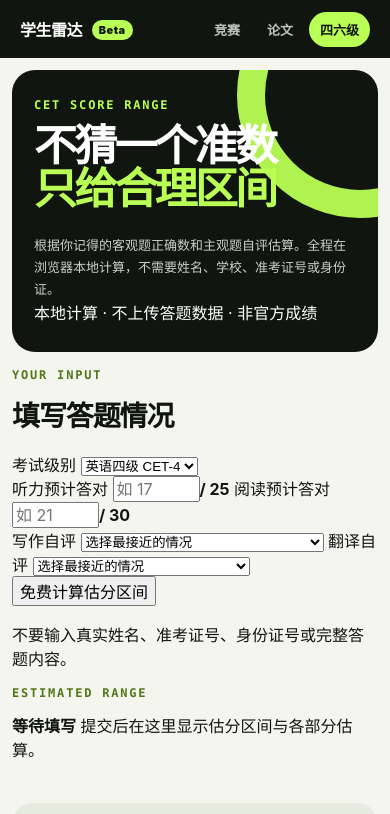
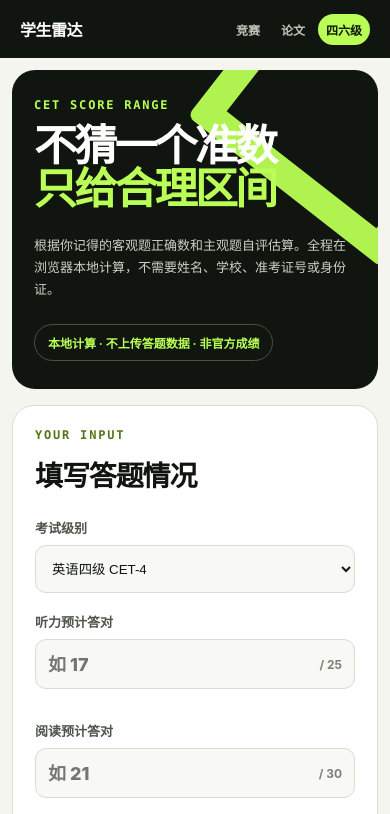
Before and after one commit to nadiriyesteinmeier-cell/fzu-competition-radar, a plain HTML site: page cet.html in a window 390 px wide. Shown: the top 814 px of the page. Drawn offline with Linux system fonts and the light colour scheme.

Commit message:
Update styles.css for CET estimator

```diff
--- a/styles.css
+++ b/styles.css
@@ -13,6 +13,7 @@
 }
 
 * { box-sizing: border-box; }
+[hidden] { display: none !important; }
 html { scroll-behavior: smooth; }
 body { margin: 0; color: var(--ink); background: var(--paper); }
 button, input { font: inherit; }
@@ -103,6 +104,36 @@ main { max-width: 1120px; margin: auto; padding: 0 20px 70px; }
 .load-more[hidden] { display: none; }
 .paper-policy { margin-bottom: 0; }
 .arxiv-credit { grid-column: 1 / -1; margin: 0; color: #5b6257; font: 650 12px/1.5 ui-monospace, SFMono-Regular, Consolas, monospace; }
+.cet-hero::after { border-radius: 8px; transform: rotate(38deg); }
+.privacy-pill { width: fit-content; margin-top: 24px; padding: 9px 13px; border: 1px solid #485040; border-radius: 99px; color: var(--lime); font-size: 12px; font-weight: 750; position: relative; z-index: 1; }
+.estimator-layout { display: grid; grid-template-columns: 1.15fr .85fr; gap: 16px; align-items: start; }
+.estimator-card, .result-card { padding: clamp(22px, 4vw, 36px); background: white; border: 1px solid var(--line); border-radius: var(--radius); }
+.compact-head { margin-bottom: 24px; }
+.estimator-card select, .estimator-card input { width: 100%; color: var(--ink); background: #f8f9f5; border: 1px solid var(--line); border-radius: 11px; outline: none; }
+.estimator-card select { min-height: 48px; padding: 10px 12px; }
+.estimator-card select:focus, .estimator-card input:focus { border-color: var(--lime-dark); box-shadow: 0 0 0 3px rgba(185, 255, 85, .25); }
+.field-label, .number-grid label > span:first-child { display: block; margin: 19px 0 8px; color: #4e554b; font-size: 13px; font-weight: 750; }
+.number-grid { display: grid; grid-template-columns: 1fr 1fr; gap: 13px; }
+.number-input { display: flex; align-items: center; background: #f8f9f5; border: 1px solid var(--line); border-radius: 11px; overflow: hidden; }
+.number-input input { min-width: 0; height: 48px; padding: 8px 12px; border: 0; background: transparent; font-size: 18px; font-weight: 800; }
+.number-input b { flex: 0 0 auto; padding-right: 12px; color: #7b8177; font-size: 12px; }
+.estimate-button { width: 100%; margin-top: 25px; padding: 14px 16px; border: 0; border-radius: 11px; color: var(--ink); background: var(--lime); font-weight: 900; cursor: pointer; }
+.form-note { margin: 11px 0 0; color: #7a8177; font-size: 11px; text-align: center; }
+.result-card { position: sticky; top: 82px; background: var(--ink); color: white; }
+.result-placeholder { display: flex; min-height: 350px; flex-direction: column; justify-content: center; align-items: center; text-align: center; }
+.result-placeholder strong { color: var(--lime); font-size: 32px; }
+.result-placeholder span { max-width: 260px; margin-top: 10px; color: #abb3a5; font-size: 13px; line-height: 1.6; }
+.result-card h2 { margin: 18px 0 5px; color: var(--lime); font-size: clamp(42px, 7vw, 64px); letter-spacing: -.055em; }
+.result-center { margin: 0 0 22px; color: #b7beb2; font-size: 13px; line-height: 1.6; }
+.score-breakdown { display: grid; grid-template-columns: 1fr 1fr; gap: 1px; background: #3f463b; border: 1px solid #3f463b; }
+.score-breakdown div { padding: 13px; background: #1c2119; }
+.score-breakdown span, .score-breakdown strong { display: block; }
+.score-breakdown span { color: #929b8e; font-size: 10px; }
+.score-breakdown strong { margin-top: 4px; color: white; font-size: 22px; }
+.cet-warning { color: #ffd9c6; background: #472c20; border-left-color: var(--orange); }
+.share-estimate { width: 100%; margin-top: 14px; padding: 12px; border: 1px solid #596254; border-radius: 10px; color: white; background: transparent; cursor: pointer; }
+.demand-link { display: block; margin-top: 15px; color: var(--lime); font-size: 12px; font-weight: 800; line-height: 1.5; text-underline-offset: 4px; }
+.cet-policy { margin-top: 50px; }
 
 .sources { display: grid; grid-template-columns: 1fr 1.2fr; gap: 28px 52px; margin-top: 60px; padding: clamp(26px, 5vw, 52px); background: #e7eadf; border-radius: 28px; }
 .sources ul { margin: 0; padding-left: 19px; color: #4f554c; line-height: 1.8; }
@@ -127,8 +158,17 @@ footer { display: flex; justify-content: space-between; gap: 15px; max-width: 11
   .event-card h3 { font-size: 21px; }
   .summary { min-height: 0; }
   .sources { grid-template-columns: 1fr; gap: 22px; margin-top: 42px; border-radius: 21px; }
+  .estimator-layout { grid-template-columns: 1fr; }
+  .result-card { position: static; }
+  .result-placeholder { min-height: 220px; }
   .sources > a { grid-column: auto; }
   footer { flex-direction: column; padding: 22px 16px 35px; }
+}
+
+@media (max-width: 440px) {
+  .top-link { padding: 7px 8px; font-size: 12px; }
+  .brand span { display: none; }
+  .number-grid { grid-template-columns: 1fr; }
 }
 
 @media (prefers-reduced-motion: no-preference) {
```
